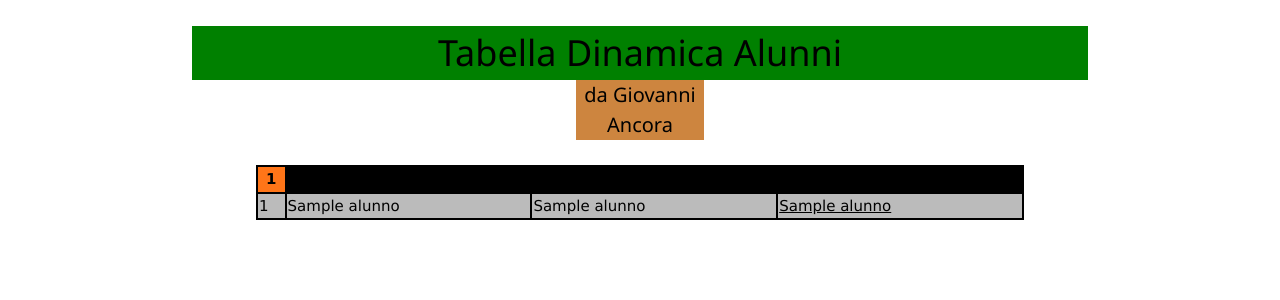
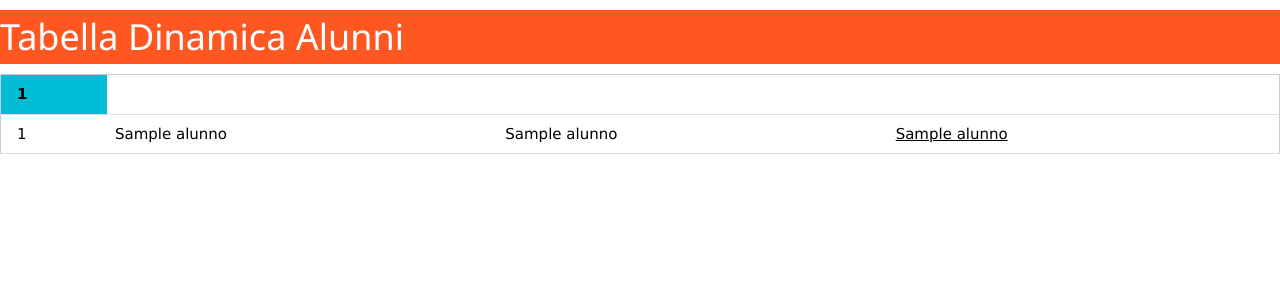
Before and after one commit to GiovanniAncora/db5CI, a Flask app: template templates/index.html in a window 1280 px wide. Shown: the top 300 px of the page. Run offline with Flask 3, Linux system fonts and the light colour scheme; the template is opened without the code that fills it: most values are stand-ins (such as "Sample title", 1, 10 or a date in 2020).

Commit message:
Sistemato un po' lo styling con il w3.css

```diff
--- a/templates/index.html
+++ b/templates/index.html
@@ -4,15 +4,15 @@
     <meta charset="UTF-8">
     <meta name="viewport" content="width=device-width, initial-scale=1.0">
     <link rel="stylesheet" href="https://www.w3schools.com/w3css/4/w3.css">
-    <link rel="stylesheet" href="static/style.css">
+    <!-- <link rel="stylesheet" href="static/style.css"> -->
     <title>Alunni</title>
 </head>
 <body>
-    <h1>Tabella Dinamica Alunni</h1>
-    <h4>da Giovanni Ancora</h4>
-    <table>
+    <h1 class="w3-h1 w3-deep-orange">Tabella Dinamica Alunni</h1>
+    <!-- <h4 class="w3-h4 w3-orange">da Giovanni Ancora</h4> -->
+    <table class="w3-table-all w3-hoverable">
         <thead>
-            <tr>
+            <tr class="w3-cyan">
                 {% for campo in campi%}
                 <th>{{campo[0]}}</th>
                 {% endfor %}
--- a/templates/voti.html
+++ b/templates/voti.html
@@ -3,16 +3,17 @@
 <head>
     <meta charset="UTF-8">
     <meta name="viewport" content="width=device-width, initial-scale=1.0">
+    <link rel="stylesheet" href="https://www.w3schools.com/w3css/4/w3.css">
     <title>Voti</title>
 </head>
 <body>
-    <table>
+    <table class="w3-table-all w3-hoverable">
         <thead>
             <tr>
                 <th>Disciplina</th>
                 <th>Data</th>
+                <th>Voto</th>
                 <th>Studente</th>
-                <th>Voto</th>
             </tr>
         </thead>
         <tbody>
```
